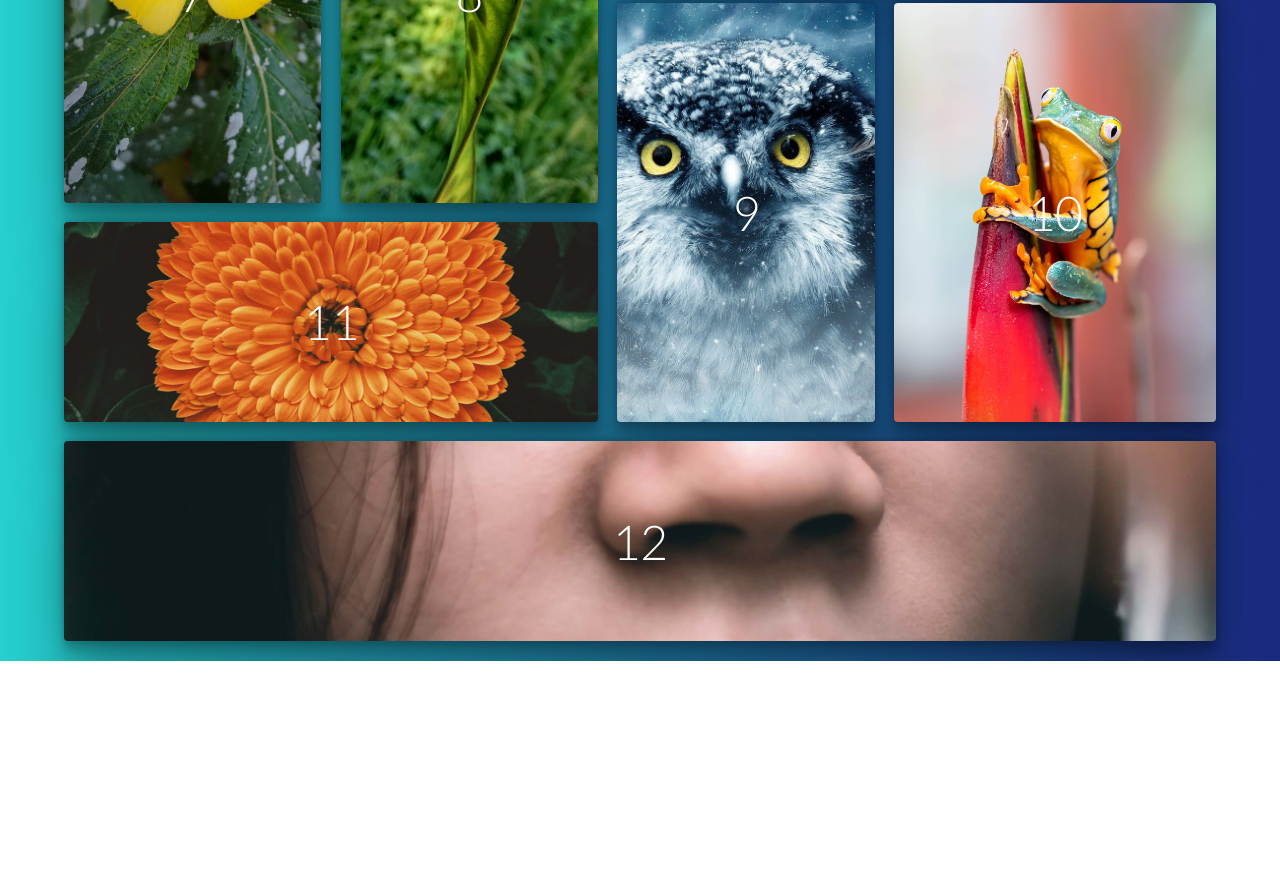
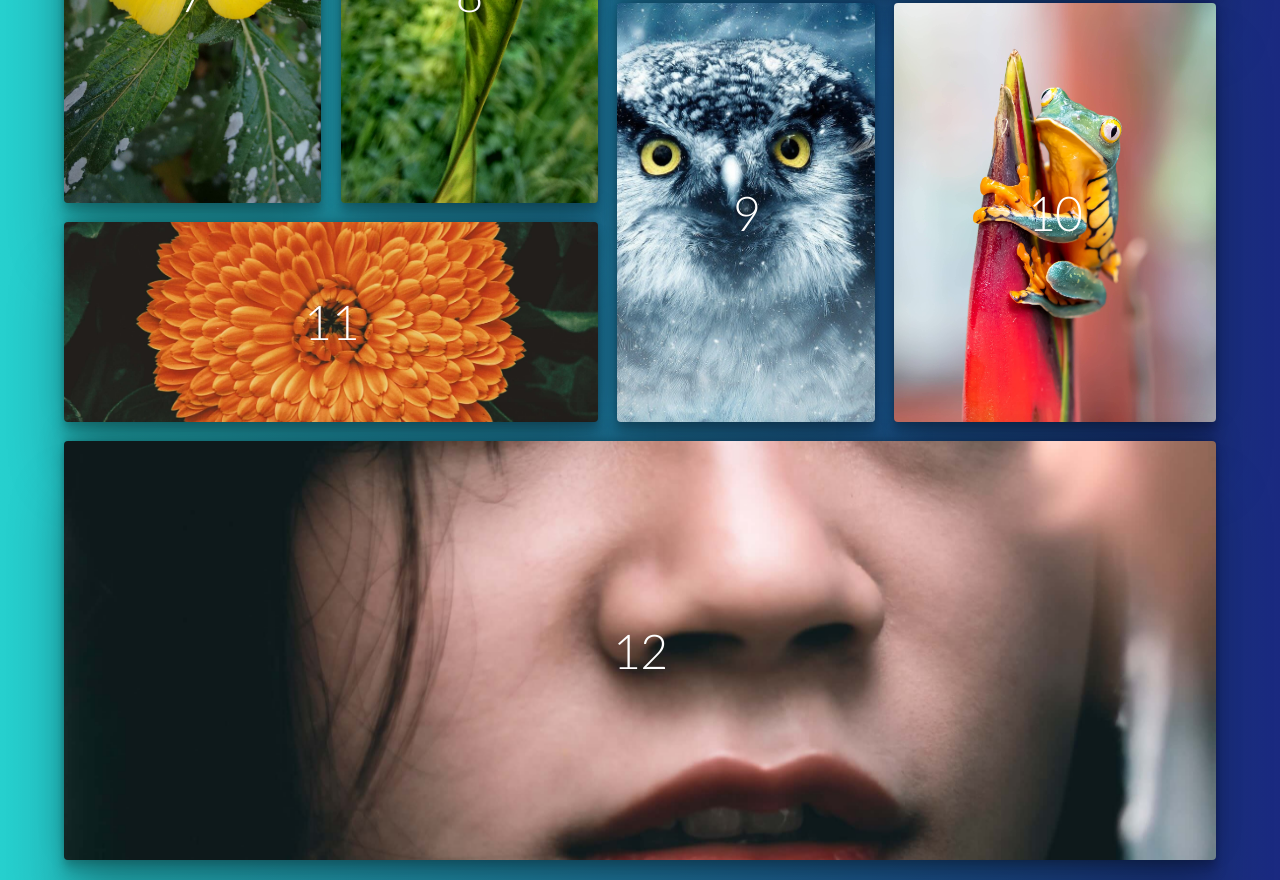
Before and after one commit to ddepu11/photo-gallary-using-grid, a plain HTML site: page index.html in a window 1280 px wide. Shown: the part 971-1851 px from the top of the page. Before the commit the page ends 1632 px from the top, so only its background shows below. Drawn offline with Linux system fonts and the light colour scheme.

Commit message:
last image row size increased

```diff
--- a/style.css
+++ b/style.css
@@ -73,6 +73,7 @@ h1 {
   }
   .last {
     grid-column: 1/6;
+    grid-row: span 2 / auto;
   }
 }
 
```
